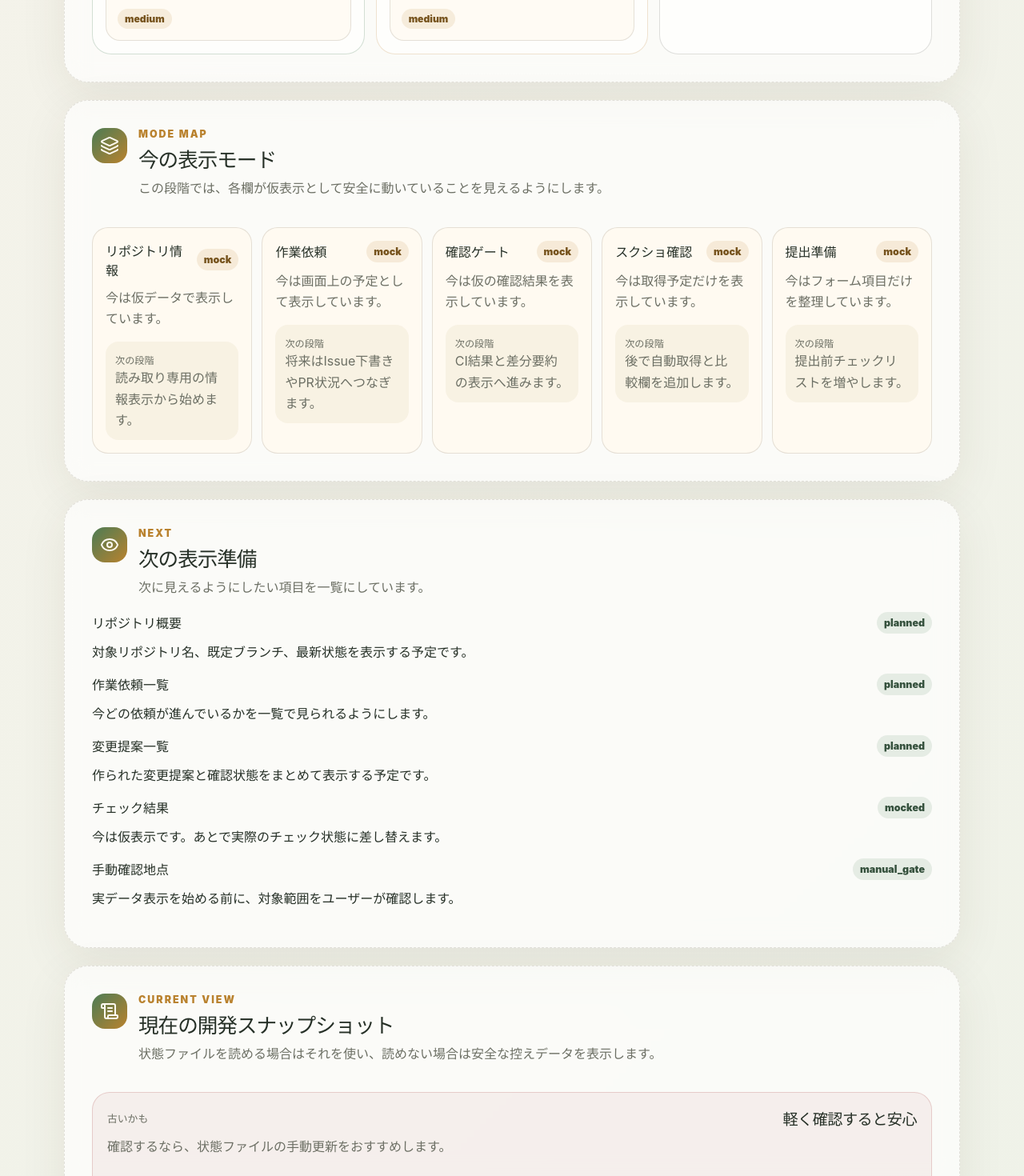
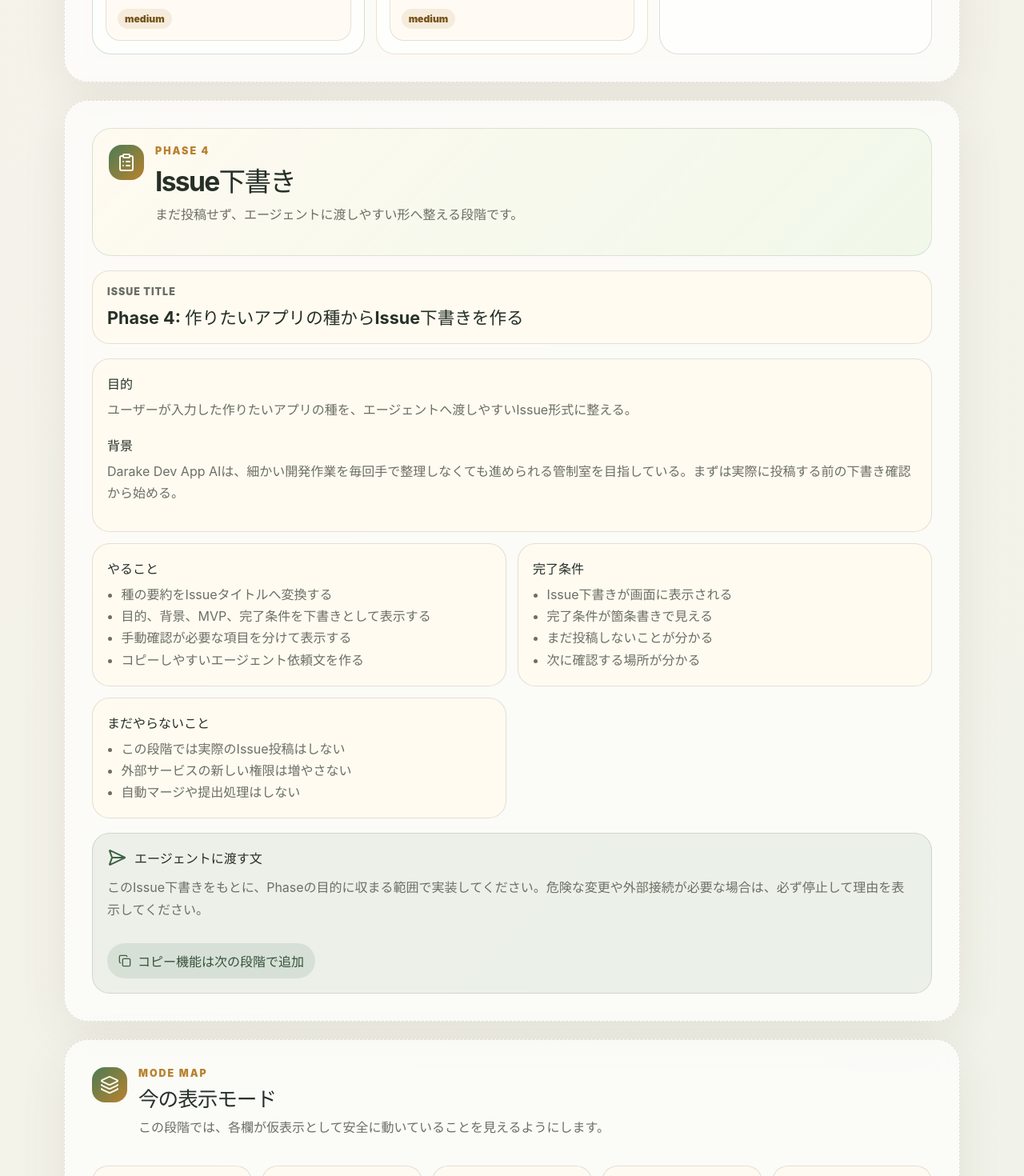
Before and after one commit to sunpotflower4460-cpu/darake-dev-app-AI, a React (Vite) app: page / in a window 1280 px wide. Shown: the part 7560-9030 px from the top of the page at 80% size. Built offline with nearby package versions, Linux system fonts and the light colour scheme.

Commit message:
Phase 4: Issue下書きパネルを追加
Add issue draft data, IssueDraftPanel, styles, README notes, and mount the draft panel without publishing issues.

```diff
--- /dev/null
+++ b/src/components/IssueDraftPanel.tsx
@@ -0,0 +1,54 @@
+import { ClipboardList, Copy, SendHorizontal } from 'lucide-react';
+import { issueDraft } from '../data/issueDraft';
+
+function ListBlock({ title, items }: { title: string; items: string[] }) {
+  return (
+    <div className="issueListBlock">
+      <h4>{title}</h4>
+      <ul>
+        {items.map((item) => <li key={item}>{item}</li>)}
+      </ul>
+    </div>
+  );
+}
+
+export function IssueDraftPanel() {
+  return (
+    <div className="issueDraftPanel">
+      <div className="issueDraftHero">
+        <ClipboardList />
+        <div>
+          <p className="eyebrow">Phase 4</p>
+          <h3>Issue下書き</h3>
+          <p>まだ投稿せず、エージェントに渡しやすい形へ整える段階です。</p>
+        </div>
+      </div>
+
+      <div className="issueTitleCard">
+        <span>Issue title</span>
+        <strong>{issueDraft.title}</strong>
+      </div>
+
+      <div className="issueBodyGrid">
+        <article className="issueMainCard">
+          <h4>目的</h4>
+          <p>{issueDraft.intent}</p>
+          <h4>背景</h4>
+          <p>{issueDraft.background}</p>
+        </article>
+        <ListBlock title="やること" items={issueDraft.scope} />
+        <ListBlock title="完了条件" items={issueDraft.done} />
+        <ListBlock title="まだやらないこと" items={issueDraft.notDoing} />
+      </div>
+
+      <div className="handoffBox">
+        <div>
+          <SendHorizontal />
+          <strong>エージェントに渡す文</strong>
+        </div>
+        <p>{issueDraft.handoffPrompt}</p>
+        <button type="button" className="copyMockButton"><Copy size={16} /> コピー機能は次の段階で追加</button>
+      </div>
+    </div>
+  );
+}
--- /dev/null
+++ b/src/data/issueDraft.ts
@@ -0,0 +1,33 @@
+export type IssueDraft = {
+  title: string;
+  intent: string;
+  background: string;
+  scope: string[];
+  done: string[];
+  notDoing: string[];
+  handoffPrompt: string;
+};
+
+export const issueDraft: IssueDraft = {
+  title: 'Phase 4: 作りたいアプリの種からIssue下書きを作る',
+  intent: 'ユーザーが入力した作りたいアプリの種を、エージェントへ渡しやすいIssue形式に整える。',
+  background: 'Darake Dev App AIは、細かい開発作業を毎回手で整理しなくても進められる管制室を目指している。まずは実際に投稿する前の下書き確認から始める。',
+  scope: [
+    '種の要約をIssueタイトルへ変換する',
+    '目的、背景、MVP、完了条件を下書きとして表示する',
+    '手動確認が必要な項目を分けて表示する',
+    'コピーしやすいエージェント依頼文を作る',
+  ],
+  done: [
+    'Issue下書きが画面に表示される',
+    '完了条件が箇条書きで見える',
+    'まだ投稿しないことが分かる',
+    '次に確認する場所が分かる',
+  ],
+  notDoing: [
+    'この段階では実際のIssue投稿はしない',
+    '外部サービスの新しい権限は増やさない',
+    '自動マージや提出処理はしない',
+  ],
+  handoffPrompt: 'このIssue下書きをもとに、Phaseの目的に収まる範囲で実装してください。危険な変更や外部接続が必要な場合は、必ず停止して理由を表示してください。',
+};
--- /dev/null
+++ b/src/issueDraft.css
@@ -0,0 +1,132 @@
+.issueDraftPanel {
+  display: grid;
+  gap: 18px;
+}
+
+.issueDraftHero {
+  display: grid;
+  grid-template-columns: auto 1fr;
+  gap: 14px;
+  align-items: start;
+  padding: 20px;
+  border: 1px solid rgba(76, 124, 85, 0.18);
+  border-radius: 24px;
+  background: linear-gradient(135deg, rgba(255, 250, 240, 0.94), rgba(238, 247, 231, 0.88));
+}
+
+.issueDraftHero > svg {
+  width: 44px;
+  height: 44px;
+  padding: 10px;
+  border-radius: 16px;
+  color: #fffaf0;
+  background: linear-gradient(135deg, #4c7c55, #b9822e);
+}
+
+.issueDraftHero h3 {
+  margin: 0 0 6px;
+  font-size: clamp(1.45rem, 3vw, 2.1rem);
+  letter-spacing: -0.05em;
+}
+
+.issueDraftHero p:not(.eyebrow),
+.issueMainCard p,
+.issueListBlock li,
+.handoffBox p {
+  color: var(--muted);
+  line-height: 1.7;
+}
+
+.issueTitleCard,
+.issueMainCard,
+.issueListBlock,
+.handoffBox {
+  border: 1px solid var(--line);
+  border-radius: 22px;
+  background: rgba(255, 250, 240, 0.82);
+}
+
+.issueTitleCard {
+  display: grid;
+  gap: 8px;
+  padding: 18px;
+}
+
+.issueTitleCard span {
+  color: var(--muted);
+  font-size: 0.78rem;
+  font-weight: 900;
+  letter-spacing: 0.08em;
+  text-transform: uppercase;
+}
+
+.issueTitleCard strong {
+  font-size: clamp(1.08rem, 2vw, 1.35rem);
+  overflow-wrap: anywhere;
+}
+
+.issueBodyGrid {
+  display: grid;
+  grid-template-columns: repeat(2, minmax(0, 1fr));
+  gap: 14px;
+}
+
+.issueMainCard,
+.issueListBlock,
+.handoffBox {
+  padding: 18px;
+}
+
+.issueMainCard {
+  grid-column: 1 / -1;
+}
+
+.issueMainCard h4,
+.issueListBlock h4 {
+  margin: 0 0 8px;
+}
+
+.issueMainCard h4:not(:first-child) {
+  margin-top: 18px;
+}
+
+.issueListBlock ul {
+  margin: 0;
+  padding-left: 1.1rem;
+}
+
+.handoffBox {
+  display: grid;
+  gap: 12px;
+  background: rgba(76, 124, 85, 0.09);
+}
+
+.handoffBox > div {
+  display: inline-flex;
+  gap: 10px;
+  align-items: center;
+}
+
+.handoffBox svg {
+  color: #3f6146;
+}
+
+.copyMockButton {
+  justify-self: start;
+  display: inline-flex;
+  gap: 8px;
+  align-items: center;
+  border: 0;
+  border-radius: 999px;
+  padding: 10px 14px;
+  color: #35513d;
+  background: rgba(76, 124, 85, 0.13);
+  font-weight: 900;
+}
+
+@media (max-width: 760px) {
+  .issueDraftHero,
+  .issueBodyGrid {
+    grid-template-columns: 1fr;
+  }
+}
--- a/src/main.tsx
+++ b/src/main.tsx
@@ -4,12 +4,14 @@ import App from './App';
 import { DarakeModePanel } from './components/DarakeModePanel';
 import { FuturePanel } from './components/FuturePanel';
 import { InfoPanel } from './components/InfoPanel';
+import { IssueDraftPanel } from './components/IssueDraftPanel';
 import { StatusPanel } from './components/StatusPanel';
 import './styles.css';
 import './phase2.css';
 import './phase25.css';
 import './repoSnapshot.css';
 import './darakeMode.css';
+import './issueDraft.css';
 
 ReactDOM.createRoot(document.getElementById('root') as HTMLElement).render(
   <React.StrictMode>
@@ -17,6 +19,9 @@ ReactDOM.createRoot(document.getElementById('root') as HTMLElement).render(
     <section className="appShell boundaryShell">
       <div className="panel statusModePanel">
         <DarakeModePanel />
+      </div>
+      <div className="panel statusModePanel">
+        <IssueDraftPanel />
       </div>
       <div className="panel statusModePanel">
         <StatusPanel />
```
Also changed, not shown: 1 other file (tests, documents, lock files or other folders).
